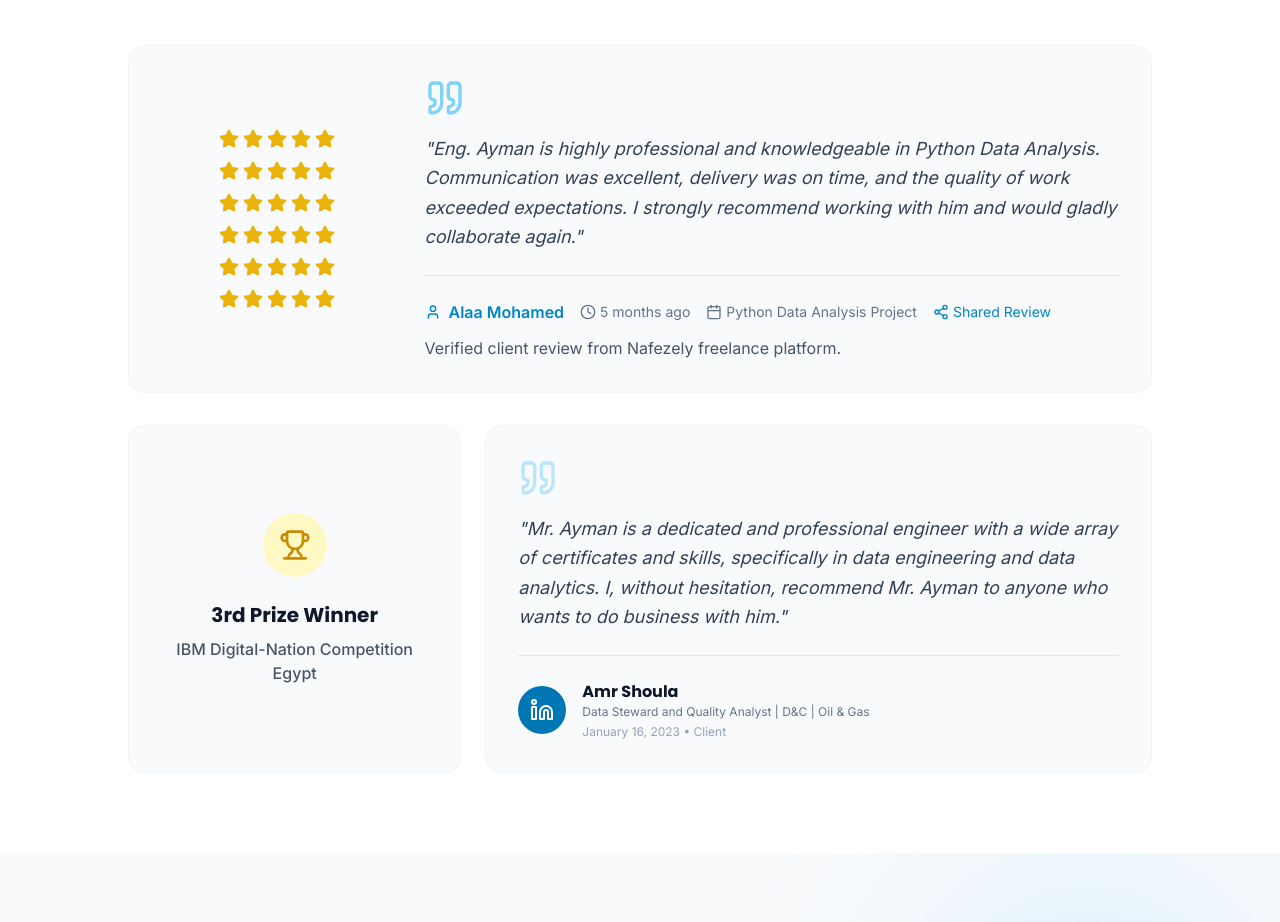
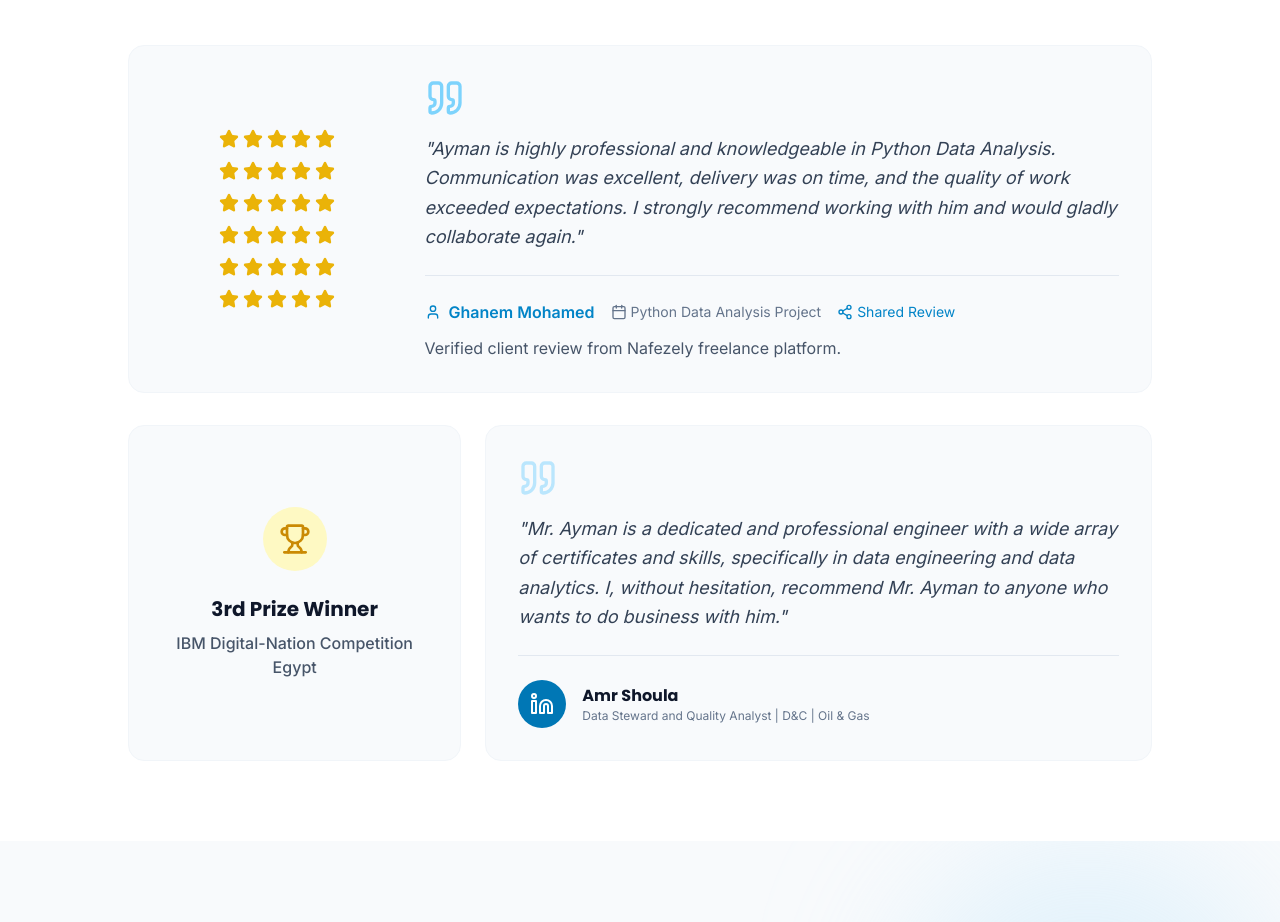
Before and after one commit to aymanibrahim/portfolio, a React (Vite) app: page / in a window 1280 px wide. Shown: the part 6900-7822 px from the top of the page. Built offline with nearby package versions, Linux system fonts and the light colour scheme.

Commit message:
Fix Achievements typos

```diff
--- a/components/Achievements.tsx
+++ b/components/Achievements.tsx
@@ -49,7 +49,7 @@ const Achievements: React.FC = () => {
 
                   <blockquote>
                     <p className="text-slate-700 dark:text-slate-300 text-lg leading-relaxed italic">
-                      "Eng. Ayman is highly professional and knowledgeable in
+                      "Ayman is highly professional and knowledgeable in
                       Python Data Analysis. Communication was excellent,
                       delivery was on time, and the quality of work exceeded
                       expectations. I strongly recommend working with him and
@@ -63,13 +63,8 @@ const Achievements: React.FC = () => {
                       <div className="flex items-center gap-2 text-primary-600">
                         <User className="w-4 h-4" />
                         <span className="font-semibold">
-                          Alaa Mohamed
+                          Ghanem Mohamed
                         </span>
-                      </div>
-
-                      <div className="flex items-center gap-1 text-slate-500 text-sm">
-                        <Clock className="w-4 h-4" />
-                        <span>5 months ago</span>
                       </div>
 
                       <div className="flex items-center gap-1 text-slate-500 text-sm">
@@ -144,9 +139,6 @@ const Achievements: React.FC = () => {
                     Data Steward and Quality Analyst | D&C | Oil & Gas
                   </p>
 
-                  <p className="text-xs text-slate-400 dark:text-slate-500 mt-1">
-                    January 16, 2023 • Client
-                  </p>
                 </div>
               </div>
             </div>
```
